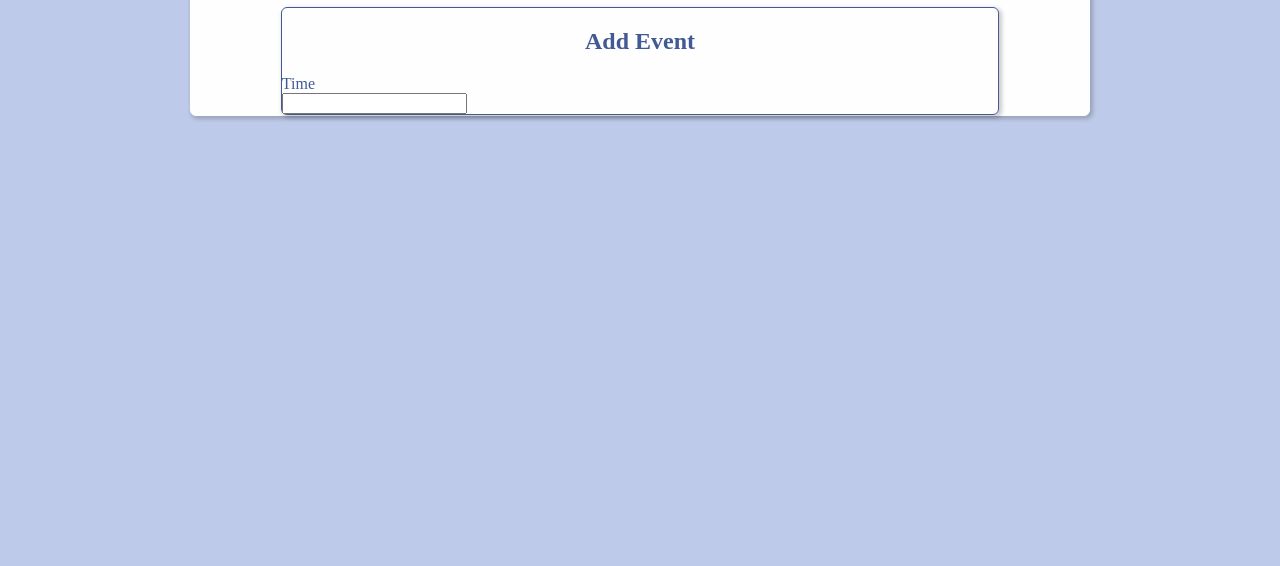
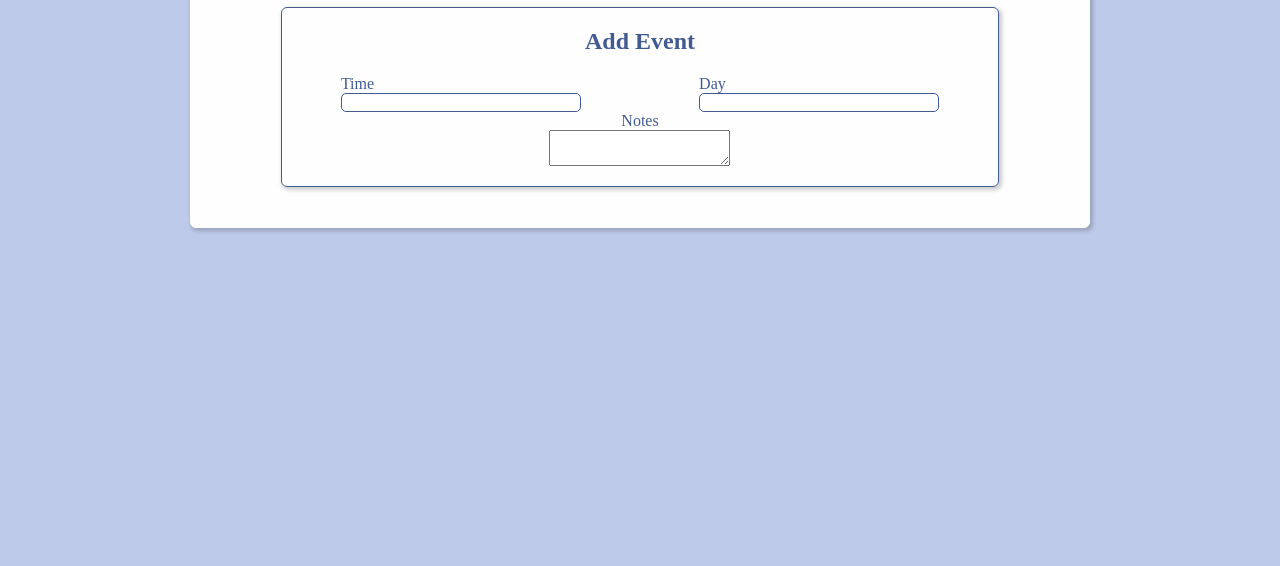
Before and after one commit to cathyygrcia/week-planner, a website: page index.html in a window 1280 px wide. Shown: the part 234-800 px from the top of the page. Drawn offline with Linux system fonts and the light colour scheme.

Commit message:
Updated design.

```diff
--- a/index.html
+++ b/index.html
@@ -81,9 +81,21 @@
           <div class="col-full">
             <h2>Add Event</h2>
           </div>
-          <div class="col-half">
-            <label for="time">Time</label><br>
-            <input id="time" name="time" required>
+          <div class="row">
+            <div class="col-half">
+              <label for="time">Time</label><br>
+              <input id="time" name="time" required>
+            </div>
+            <div class="col-half">
+              <label for="day">Day</label><br>
+              <input id="day" name="time" required>
+            </div>
+          </div>
+          <div class="row">
+            <div class="col-full">
+              <label for="notes">Notes</label><br>
+              <textarea id="notes" name="notes"></textarea>
+            </div>
           </div>
         </form>
       </div>
--- a/styles.css
+++ b/styles.css
@@ -80,10 +80,12 @@ main {
   box-shadow: 2px 2px 4px 1px rgba(0, 0, 0, 0.2);
   background-color: rgb(254, 254, 255);
   color: rgb(66, 90, 146);
+  padding-bottom: 2.5rem;
 }
 
 a {
   text-decoration: none;
+  color: rgb(66, 90, 146);
 }
 
 .form-container {
@@ -92,9 +94,21 @@ a {
   box-shadow: 2px 2px 4px 1px rgba(0, 0, 0, 0.2);
   border-radius: 6px;
   margin: 0 auto;
+  padding-bottom: 1rem;
 }
 
 .col-full {
   width: 100%;
   text-align: center;
 }
+
+.row {
+  display: flex;
+  justify-content: space-around;
+}
+
+input {
+  width: 15rem;
+  border-radius: 5px;
+  border: 1px solid rgb(66, 90, 146);
+}
```
